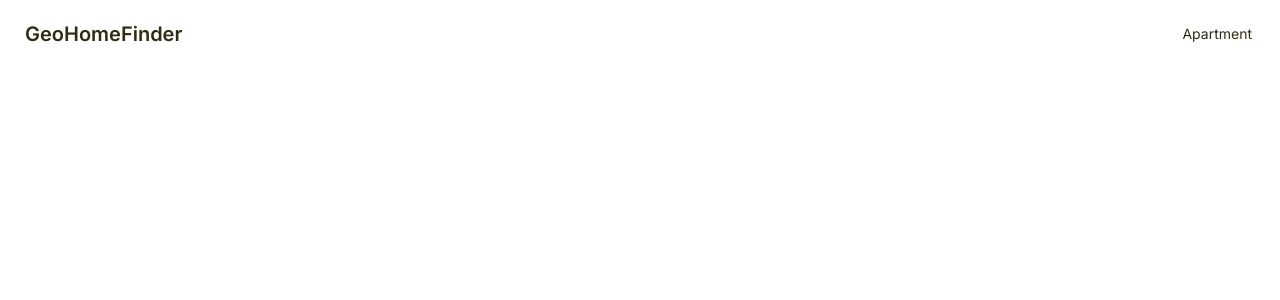
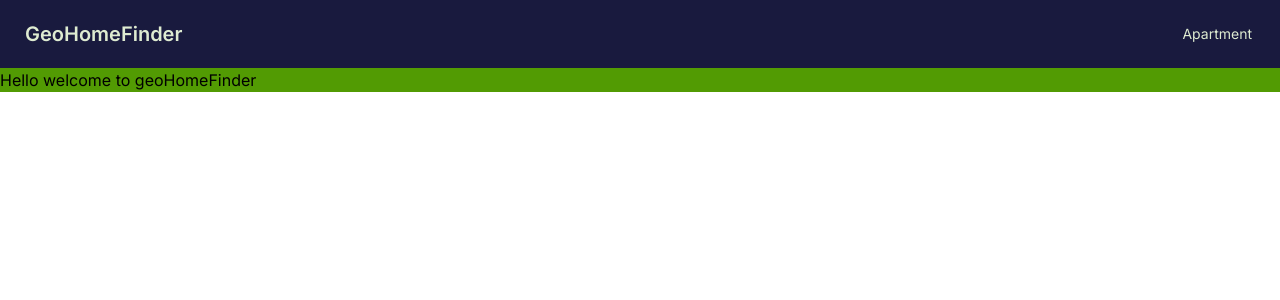
Before and after one commit to lokytech5/homefinder, a Next.js app: page / in a window 1280 px wide. Shown: the top 300 px of the page. Built offline with nearby package versions, Linux system fonts and the light colour scheme.

Commit message:
customize navbar background colour

```diff
--- /dev/null
+++ b/app/apartment/page.tsx
@@ -0,0 +1,9 @@
+import React from 'react'
+
+const ApartmentPage = () => {
+  return (
+    <div>ApartmentPage</div>
+  )
+}
+
+export default ApartmentPage
--- a/app/components/Navbar/Drawer.tsx
+++ b/app/components/Navbar/Drawer.tsx
@@ -5,7 +5,7 @@ const Drawer = () => {
   return (
     <div className="drawer-side z-50">
     <label htmlFor="my-drawer-3" className="drawer-overlay"></label>
-    <ul className="menu p-4 w-80 min-h-full bg-base-200 text-base-content">
+    <ul className="menu p-4 w-80 min-h-full bg-neutral text-primary-content">
       {/* Sidebar content here */}
       <li><Link href="/apartment">Apartment</Link></li>
 
--- a/app/components/Navbar/Navbar.tsx
+++ b/app/components/Navbar/Navbar.tsx
@@ -9,7 +9,7 @@ const Navbar = () => {
     <div className='drawer'>
     <input id="my-drawer-3" type="checkbox" className="drawer-toggle" />
     <div className="drawer-content flex flex-col">
-      <div className="navbar bg-base-100 text-secondary-content">
+      <div className="navbar bg-neutral text-primary-content">
       <div className="flex-none lg:hidden">
         <HamburgerMenu/>
     </div>
--- a/app/globals.css
+++ b/app/globals.css
@@ -23,5 +23,4 @@ body {
       transparent,
       rgb(var(--background-end-rgb))
     )
-    rgb(var(--background-start-rgb));
 }
--- a/app/home/page.tsx
+++ b/app/home/page.tsx
@@ -1,9 +1,9 @@
 import React from 'react'
 
-const page = () => {
+const HomePage = () => {
   return (
-    <div>Hello welcome to geoHomeFinder</div>
+    <div className="bg-primary">Hello welcome to geoHomeFinder</div>
   )
 }
 
-export default page
+export default HomePage
--- a/app/page.tsx
+++ b/app/page.tsx
@@ -1,9 +1,10 @@
 import Image from 'next/image'
+import HomePage from './home/page'
 
 export default function Home() {
   return (
     <main>
-
+     <HomePage/>
     </main>
   )
 }
```
